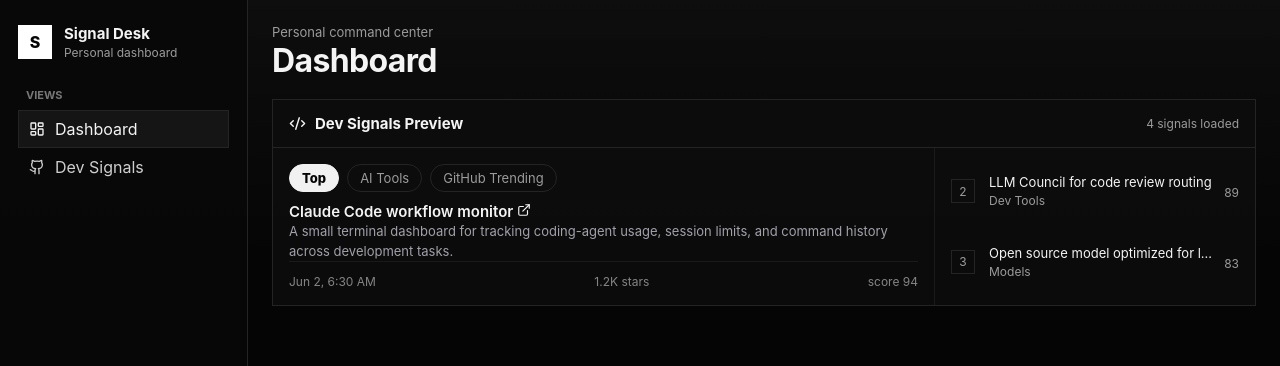
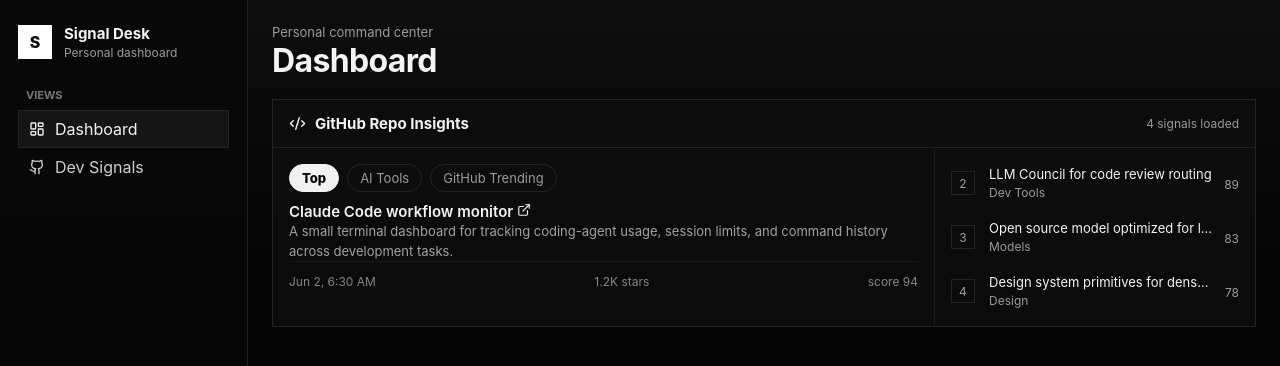
Before and after one commit to Kaushiik-13/PersonalDashboard, a Next.js app: page / in a window 1280 px wide. Shown: the top 366 px of the page. Built offline with nearby package versions, Linux system fonts and the light colour scheme; no server answers; the database is empty.

Commit message:
feat: update top signals display to show 5 items and rename section title to GitHub Repo Insights

```diff
--- a/app/page.tsx
+++ b/app/page.tsx
@@ -19,7 +19,7 @@ const formatTime = (date: string) =>
 
 export default async function Home() {
   const signals = await getSignals();
-  const topSignals = signals.slice(0, 3);
+  const topSignals = signals.slice(0, 5);
   const topSignal = signals[0];
 
   return (
@@ -38,7 +38,7 @@ export default async function Home() {
           <div className="section-header">
             <h3 className="section-title">
               <Code2 size={17} />
-              Dev Signals Preview
+              GitHub Repo Insights
             </h3>
             <span className="section-meta">
               {signals.length} signal{signals.length !== 1 ? "s" : ""} loaded
```
